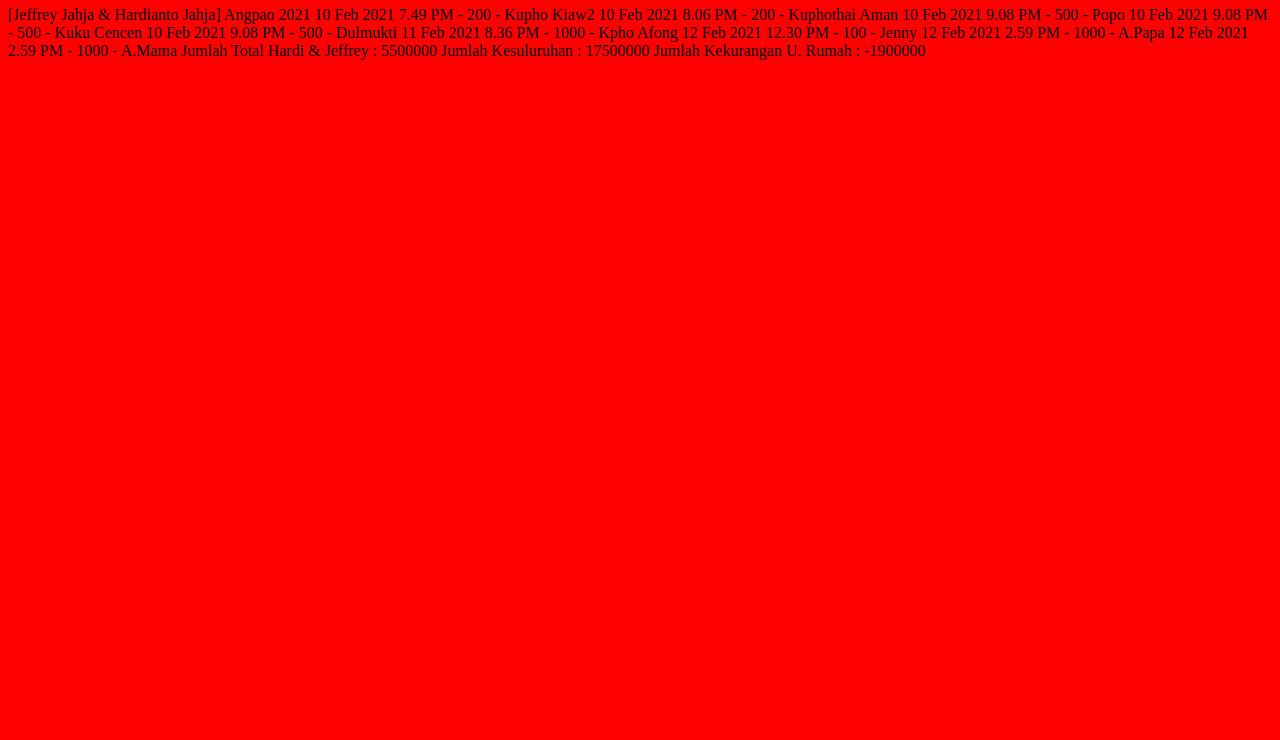
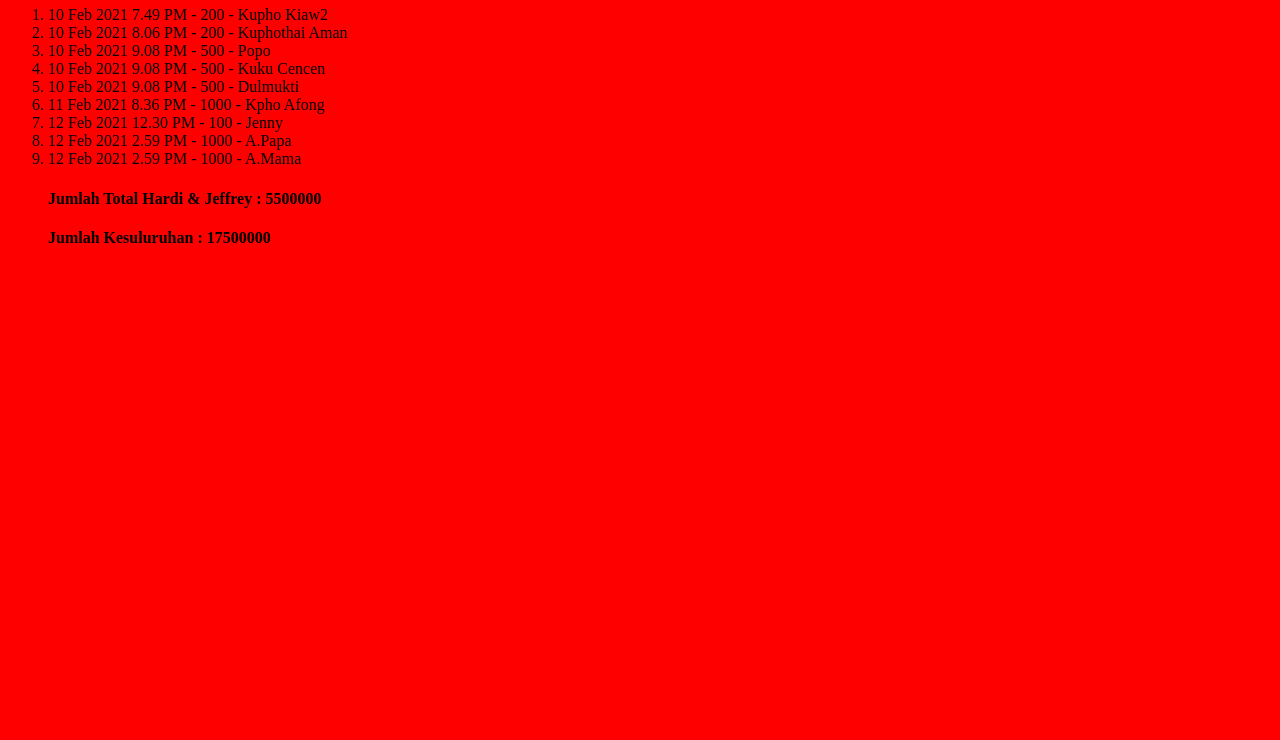
Before and after one commit to Jeffrey511999/angpao, a plain HTML site: page index.html in a window 1280 px wide. Shown: the part 60-800 px from the top of the page. Drawn offline with Linux system fonts and the light colour scheme.

Commit message:
Update index.html

```diff
--- a/index.html
+++ b/index.html
@@ -4,20 +4,19 @@
     </head>
     <body style="background-color:Red;">
         <!-- the content goes here -->
-      <h1> Title Website Jeffrey Jahja</h1>
-      <p>[Jeffrey Jahja & Hardianto Jahja] Angpao 2021
-
-10 Feb 2021 7.49 PM - 200 - Kupho Kiaw2
-10 Feb 2021 8.06 PM - 200 - Kuphothai Aman
-10 Feb 2021 9.08 PM - 500 - Popo
-10 Feb 2021 9.08 PM - 500 - Kuku Cencen
-10 Feb 2021 9.08 PM - 500 - Dulmukti
-11 Feb 2021 8.36 PM - 1000 - Kpho Afong
-12 Feb 2021 12.30 PM - 100 - Jenny
-12 Feb 2021 2.59 PM - 1000 - A.Papa
-12 Feb 2021 2.59 PM - 1000 - A.Mama
-Jumlah Total  Hardi & Jeffrey :  5500000
-Jumlah Kesuluruhan : 17500000
-Jumlah Kekurangan U. Rumah : -1900000</p>
+      <h1>[Jeffrey Jahja & Hardianto Jahja] Angpao 2021</h1>
+        <ol>
+            <li>10 Feb 2021 7.49 PM - 200 - Kupho Kiaw2</li>
+            <li>10 Feb 2021 8.06 PM - 200 - Kuphothai Aman
+            <li>10 Feb 2021 9.08 PM - 500 - Popo
+            <li>10 Feb 2021 9.08 PM - 500 - Kuku Cencen
+            <li>10 Feb 2021 9.08 PM - 500 - Dulmukti
+            <li>11 Feb 2021 8.36 PM - 1000 - Kpho Afong
+            <li>12 Feb 2021 12.30 PM - 100 - Jenny
+            <li>12 Feb 2021 2.59 PM - 1000 - A.Papa
+            <li>12 Feb 2021 2.59 PM - 1000 - A.Mama
+            <h4>Jumlah Total  Hardi & Jeffrey :  5500000</h4>
+            <h4>Jumlah Kesuluruhan : 17500000</h4>
+        </ol>
     </body>
 </html>
```
